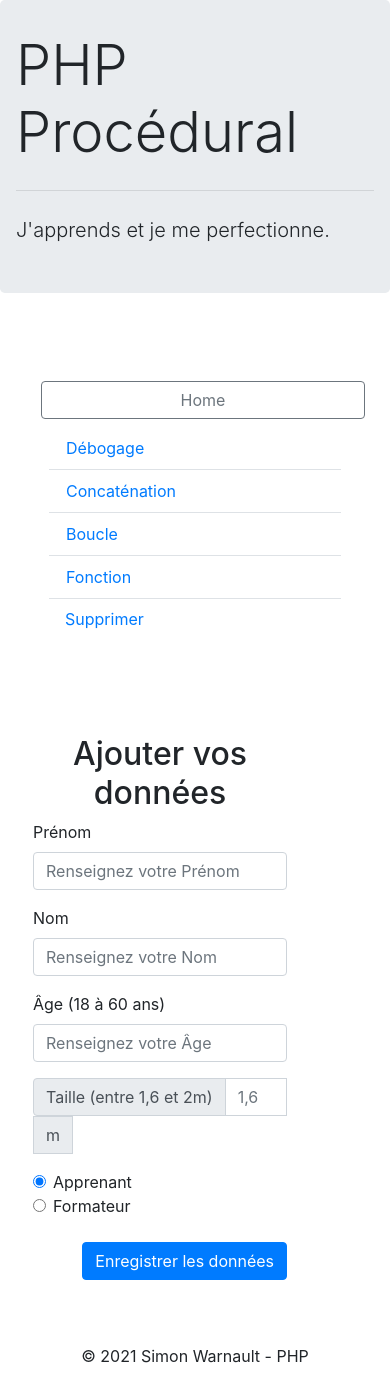
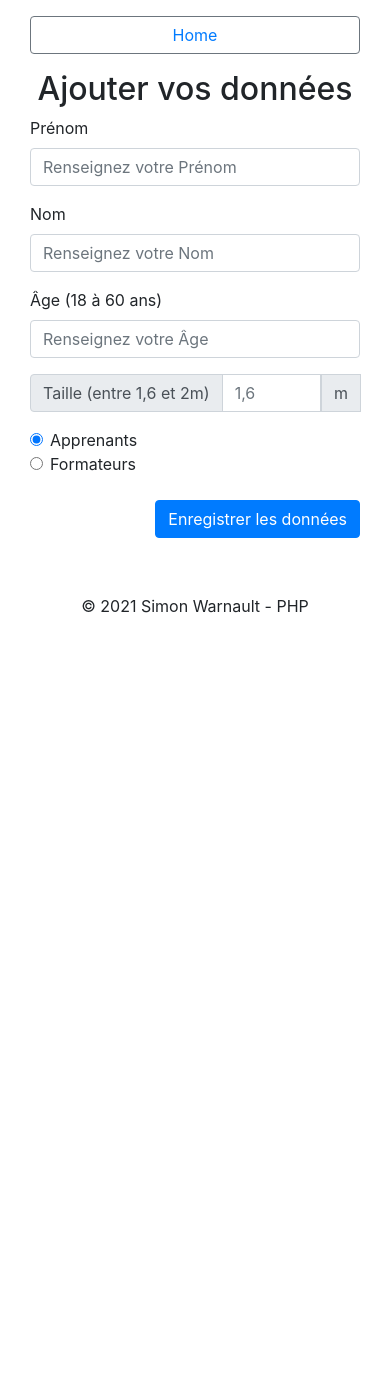
Before and after one commit to simonwarnault/php-wars, a PHP site: page /index.php?add in a window 390 px wide. After the commit the page ends 613 px from the top, so only its background shows below. Run offline with PHP 8.4, Linux system fonts and the light colour scheme.

Commit message:
responsive

```diff
--- a/includes/footer.inc.html
+++ b/includes/footer.inc.html
@@ -0,0 +1,3 @@
+<footer class="text-center p-4">
+    <p>© 2021 Simon Warnault - PHP</p>
+</footer>
--- a/includes/form.inc.html
+++ b/includes/form.inc.html
@@ -1,16 +1,16 @@
-<form method="POST" action="index.php?add">
+<form method="POST" action="index.php">
     <h2 class="text-center">Ajouter vos données</h2>
     <div class="form-group">
-        <label for="exampleInputPrénom">Prénom</label>
-        <input type="text" name=prénom class="form-control" placeholder="Renseignez votre Prénom">
+        <label for="exampleInputPrenom">Prénom</label>
+        <input type="text" name=prenom class="form-control" placeholder="Renseignez votre Prénom">
     </div>
     <div class="form-group">
         <label for="exampleInputNom">Nom</label>
         <input type="text" name=nom class="form-control" placeholder="Renseignez votre Nom">
     </div>
     <div class="form-group">
-        <label for="exampleInputÂge">Âge (18 à 60 ans)</label>
-        <input type="number" name=âge class="form-control" min="18" max="60" placeholder="Renseignez votre Âge">
+        <label for="exampleInputAge">Âge (18 à 60 ans)</label>
+        <input type="number" name=age class="form-control" min="18" max="60" placeholder="Renseignez votre Âge">
     </div>
     <div class="form-group">
         <label class="sr-only" for="taille">1,6</label>
@@ -26,14 +26,14 @@
     </div>
     <div class="form-check">
         <input name="situation" class="form-check-input" type="radio" value="apprenant" checked>
-        <label class="form-check-label">Apprenant</label>
+        <label class="form-check-label">Apprenants</label>
     </div>
     <div class="form-check">
         <input name="situation" class="form-check-input" type="radio" value="formateur">
-        <label class="form-check-label">Formateur</label>
+        <label class="form-check-label">Formateurs</label>
     </div>
     <br>
     <p class="text-right">
-        <button type="submit" name="enregistrer" class="btn btn-primary">Enregistrer les données</button>
+        <button href="index.php" type="submit" name="enregistrer" class="btn btn-primary">Enregistrer les données</button>
     </p>
 </form>
--- a/includes/head.inc.html
+++ b/includes/head.inc.html
@@ -0,0 +1,5 @@
+<meta charset="UTF-8">
+<meta http-equiv="X-UA-Compatible" content="IE=edge">
+<meta name="viewport" content="width=device-width, initial-scale=1.0">
+<link rel="stylesheet" href="https://maxcdn.bootstrapcdn.com/bootstrap/4.0.0/css/bootstrap.min.css"
+integrity="sha384-Gn5384xqQ1aoWXA+058RXPxPg6fy4IWvTNh0E263XmFcJlSAwiGgFAW/dAiS6JXm" crossorigin="anonymous">
--- a/includes/header.inc.html
+++ b/includes/header.inc.html
@@ -1,5 +1,5 @@
-<header class="jumbotron">
+<div class="jumbotron d-none d-lg-block">
     <h1 class="display-4">PHP Procédural</h1>
     <hr class="my-4">
     <p class="lead">J'apprends et je me perfectionne.</p>
-</header>
+</div>
--- a/includes/ul.inc.html
+++ b/includes/ul.inc.html
@@ -1,17 +1,17 @@
 <ul class="nav flex-column mx-3">
     <li class="nav-item nav-tabs">
-        <a class="nav-link" href="#">Débogage</a>
+        <a class="nav-link" href="index.php?debugging">Débogage</a>
     </li>
     <li class="nav-item nav-tabs">
-        <a class="nav-link" href="#">Concaténation</a>
+        <a class="nav-link" href="index.php?concatenation">Concaténation</a>
     </li>
     <li class="nav-item nav-tabs">
-        <a class="nav-link" href="#">Boucle</a>
+        <a class="nav-link" href="index.php?loop">Boucle</a>
     </li>
     <li class="nav-item nav-tabs">
-        <a class="nav-link" href="#">Fonction</a>
+        <a class="nav-link" href="index.php?function">Fonction</a>
     </li>
     <li class="nav-item">
-        <a class="nav-link" href="#">Supprimer</a>
+        <a class="nav-link" href="index.php?del">Supprimer</a>
     </li>
 </ul>
--- a/index.php
+++ b/index.php
@@ -1,62 +1,124 @@
 <!DOCTYPE html>
 <html lang="en">
 <head>
-    <meta charset="UTF-8">
-    <meta http-equiv="X-UA-Compatible" content="IE=edge">
-    <meta name="viewport" content="width=device-width, initial-scale=1.0">
-    <link rel="stylesheet" href="https://maxcdn.bootstrapcdn.com/bootstrap/4.0.0/css/bootstrap.min.css" integrity="sha384-Gn5384xqQ1aoWXA+058RXPxPg6fy4IWvTNh0E263XmFcJlSAwiGgFAW/dAiS6JXm" crossorigin="anonymous">
+    <?php
+        include 'includes/head.inc.html';
+    ?>
 </head>
 <body>
     <?php
 
-    include 'includes/header.inc.html';
+        include 'includes/header.inc.html';
 
     ?>
 
-    <div class="row">
-    <nav class="col-sm-2 p-5">
+<div class="container-fluid row mx-0 py-3">
+    <nav class="col-sm-3 pb-3">
+        <button type="button" class="btn btn-outline-secondary col-12"><a href="index.php">Home</a></button>
         <?php
             session_start();
             if(!empty($_SESSION)){
             $table = $_SESSION['table'];
+            include 'includes/ul.inc.html';
             }
-            else{}
         ?>
-    <button type="button" class="btn btn-outline-secondary m-2 col-12">Home</button>
-    <?php
-    include 'includes/ul.inc.html'
-    ?>
-
     </nav>
-
-
-    <section class="col-10 p-5">
+    <section class="col-sm-9">
         <?php
+        // tableau //
             if(isset($_POST['enregistrer'])){
                 $_SESSION['table']=[
-                    'prénom'=>$_POST['prénom'],
+                    'prenom'=>$_POST['prenom'],
                     'nom'=>$_POST['nom'],
-                    'âge'=>$_POST['âge'],
+                    'age'=>$_POST['age'],
                     'taille'=>$_POST['taille'],
                     'situation'=>$_POST['situation']
                 ];
                 echo '<h2 class="text-center">Données Sauvegardées</h2>';
             }
-
-            if(isset($_GET['add'])){
+        // Formulaire//
+            else if(isset($_GET['add'])){
                 include 'includes/form.inc.html';
             }
+        // Débocage //
+            else if(isset($_GET['debugging'])){
+                echo "<h3>Débocage</h3><br>
+                ===> Lecture du tableau à l'aide de la fonction print_r()<br><br>";
+                echo "<pre>";
 
-                else {
+                print_r($table);
+
+                echo "</pre>";
+            }
+        // Concatenation //
+            else if(isset($_GET['concatenation'])){
+                echo "
+                    <h2>Concaténation</h2><br>
+                    <p>====> Construction d'une phrase avec le contenu du tableau :</p><br>
+                ";
+                echo "
+                    <h3>".$table['prenom']." ".$table['nom']."</h3>
+                    <p>".$table['age']." ans, je mesure ".$table['taille']."m et je fais partie des ".$table['situation']." de la formation Simplon.</p><br>
+                    <p>====> Construction d'une phrase après MAJ du tableau :</p>
+                ";
+                $table['nom']= strtoupper($table['nom']);
+                echo "
+                    <h3>".$table['prenom']." ".$table['nom']."</h3>
+                    <p>".$table['age']." ans, je mesure ".$table['taille']."m et je fais partie des ".$table['situation']." de la formation Simplon.</p><br>
+                    <p>====> Affichage d'une virgule à la place du point pour la taille :</p>
+                ";
+                $table['taille'] = str_replace('.',',',$table['taille']);
+                echo "
+                    <h3>".$table['prenom']." ".$table['nom']."</h3>
+                    <p>".$table['age']." ans, je mesure ".$table['taille']."m et je fais partie des ".$table['situation']." de la formation Simplon.</p><br>
+                ";
+            }
+        // Boucle //
+            else if(isset($_GET['loop'])){
+                echo "
+                    <h3>Boucle</h3><br>
+                    <p>===> Lecture du tableau à l'aide d'une boucle foreach</p>
+                ";
+                $i=0;
+                foreach ($table as $key => $value) {
+                echo '
+                    <div>à la ligne n°'.$i++. ' correspond la clé "'.$key.'" et contient "'.$value.'"</div>
+                ';
+            }
+            }
+        // Fonction //
+            else if(isset($_GET['function'])){
+                echo "
+                <h3>Fonction</h3><br>
+                <p>===> J'utilise ma fonction readTable()</p>
+            ";
+            function readTable($table){
+                $i=0;
+                foreach ($table as $key => $value) {
+                echo 'à la ligne n°'.$i++. ' correspond la clé "'.$key.'" et contient "'.$value.'"<br>
+                ';
+            }
+            }
+                readTable($table);
+            }
+        // Suppression //
+            else if (isset($_GET['del'])){
+                unset($_SESSION['table']);
+                echo '<h2 class="text-center">Les données ont bien été supprimées</h2>';
+            }
+        // Reset //
+            else {
                 ?>
                     <a href="index.php?add">
-                        <button type="button" class="btn btn-primary m-2 col-2">Ajouter des données</button>
+                    <button type="button" class="btn btn-primary">Ajouter des données</button>
                     </a>
                 <?php
             }
         ?>
     </section>
-    </div>
-    <p class="text-center">© 2021 Simon Warnault - PHP</p>
+</div>
+     <?php
+        include 'includes/footer.inc.html'
+    ?>
 </body>
 </html>
```
